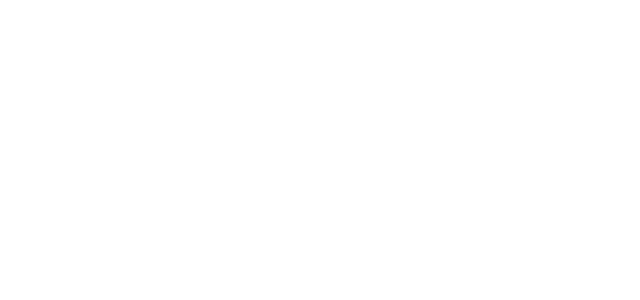
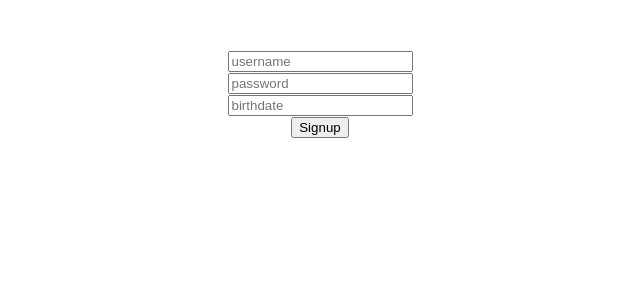
Before and after one commit to MelvinPeepers/app-sleeptracker, a React (Create React App) app in the folder app-sleeptracker/: page /signup in a window 1280 px wide. Shown: the top 300 px of the page, without its empty margins (320-960 px from the left). Built offline with nearby package versions, Linux system fonts and the light colour scheme.

Commit message:
seems registration is working

```diff
--- a/app-sleeptracker/src/App.js
+++ b/app-sleeptracker/src/App.js
@@ -3,6 +3,7 @@
 import PrivateRoute from "./components/PrivateRoute";
 import Dashboard from "./components/Dashboard";
 import Login from "./components/Login/Login";
+import Reg from "./components/registration/Reg";
 
 import "./App.css";
 
@@ -11,6 +12,7 @@
     <div className='App'>
       <PrivateRoute exact path='/' component={Dashboard} />
       <Route exact path='/login' component={Login} />
+      <Route exact path='/signup' component={Reg} />
     </div>
   );
 }
--- a/app-sleeptracker/src/components/registration/Reg.js
+++ b/app-sleeptracker/src/components/registration/Reg.js
@@ -1,4 +1,7 @@
 import React, { Component } from "react";
+import { withRouter } from "react-router-dom";
+import { connect } from "react-redux";
+import { signup } from "../actions";
 
 class Reg extends Component {
   constructor() {
@@ -10,7 +13,7 @@
     };
   }
 
-  handleChange = event => {
+  handleChangeReg = event => {
     event.preventDefault();
 
     this.setState({
@@ -18,7 +21,7 @@
     });
   };
 
-  handleSubmit = event => {
+  handleSubmitReg = event => {
     event.preventDefault();
 
     const { username, password, birthdate } = this.state;
@@ -26,7 +29,7 @@
     this.props
       .signup(username, password, birthdate)
       .then(() => {
-        this.props.history.push("");
+        this.props.history.push("/login");
       })
       .catch(error => {
         console.log(error);
@@ -34,20 +37,60 @@
   };
 
   render() {
+    const { username, password, birthdate } = this.state;
+    const { signingUp } = this.props;
     return (
       <div>
-        <form onSubmit={this.handleSubmit}>
+        <form onSubmit={this.handleSubmitReg}>
           <input
             type='text'
             name='username'
             placeholder='username'
             value={username}
-            onChange={this.handleChange}
+            onChange={this.handleChangeReg}
           />
+          <br />
+          <input
+            type='text'
+            name='password'
+            placeholder='password'
+            value={password}
+            onChange={this.handleChangeReg}
+          />
+          <br />
+          <input
+            type='text'
+            name='birthdate'
+            placeholder='birthdate'
+            value={birthdate}
+            onChange={this.handleChangeReg}
+          />
+          <br />
+          {signingUp ? (
+            <p>Creating account...</p>
+          ) : (
+            <button type='submit'>Signup</button>
+          )}
         </form>
       </div>
     );
   }
 }
 
-export default Reg;
+const mapStateToProps = state => {
+  return {
+    signingUp: state.signingUp,
+    errorMessage: state.errorMessage
+  };
+};
+
+const mapDispatchToProps = {
+  signup
+};
+
+export default withRouter(
+  connect(
+    mapStateToProps,
+    mapDispatchToProps
+  )(Reg)
+);
--- a/app-sleeptracker/src/reducers/index.js
+++ b/app-sleeptracker/src/reducers/index.js
@@ -9,6 +9,7 @@
 
 const initialState = {
   loggingIn: false,
+  signingUp: false,
   errorMessage: null
 };
 
@@ -37,20 +38,20 @@
     case REG_START: {
       return {
         state,
-        logginIn: true
+        signingUp: true
       };
     }
     case REG_SUCCESS: {
       return {
         ...state,
-        logginIn: false,
+        signingUp: false,
         errorMessage: null
       };
     }
     case REG_FAILED: {
       return {
         ...state,
-        logginIn: false,
+        signingUp: false,
         errorMessage: action.payload.Error
       };
     }
```
